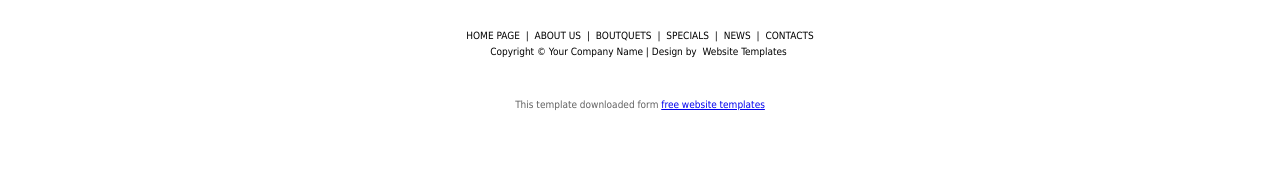
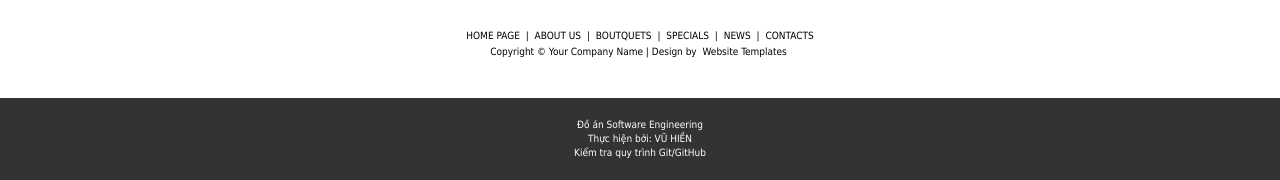
Before and after one commit to nmhien1611/kiemtragiuaky, a website: page public/index.html in a window 1280 px wide. Shown: the part 716-896 px from the top of the page. Before the commit the page ends 828 px from the top, so only its background shows below. Drawn offline with Linux system fonts and the light colour scheme.

Commit message:
B4: Them ban quyen cua vuhien o cuoi trang

```diff
--- a/public/index.html
+++ b/public/index.html
@@ -65,5 +65,9 @@
   <p><a href="#">HOME PAGE</a> | <a href="#">ABOUT US</a> | <a href="#">BOUTQUETS</a> | <a href="#">SPECIALS</a> | <a href="#">NEWS</a> | <a href="#">CONTACTS</a><br/>
     Copyright &copy; Your Company Name | Design by <a href="http://freshtemplates.com/">Website Templates</a></p>
 </div>
-<div align=center>This template  downloaded form <a href='http://all-free-download.com/free-website-templates/'>free website templates</a></div></body>
+<div style="background: #333; color: white; text-align: center; padding: 20px;">
+    <p>Đồ án Software Engineering</p>
+    <p>Thực hiện bởi: VŨ HIỀN</p>
+    <p>Kiểm tra quy trình Git/GitHub</p>
+</div>
 </html>
```
